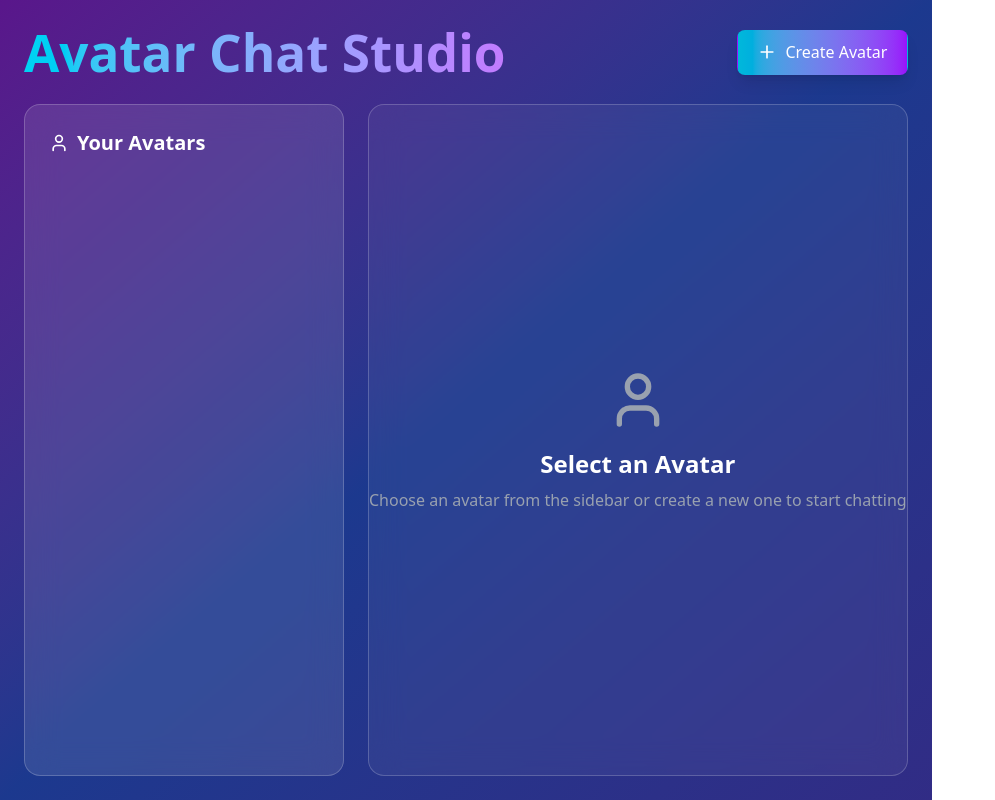
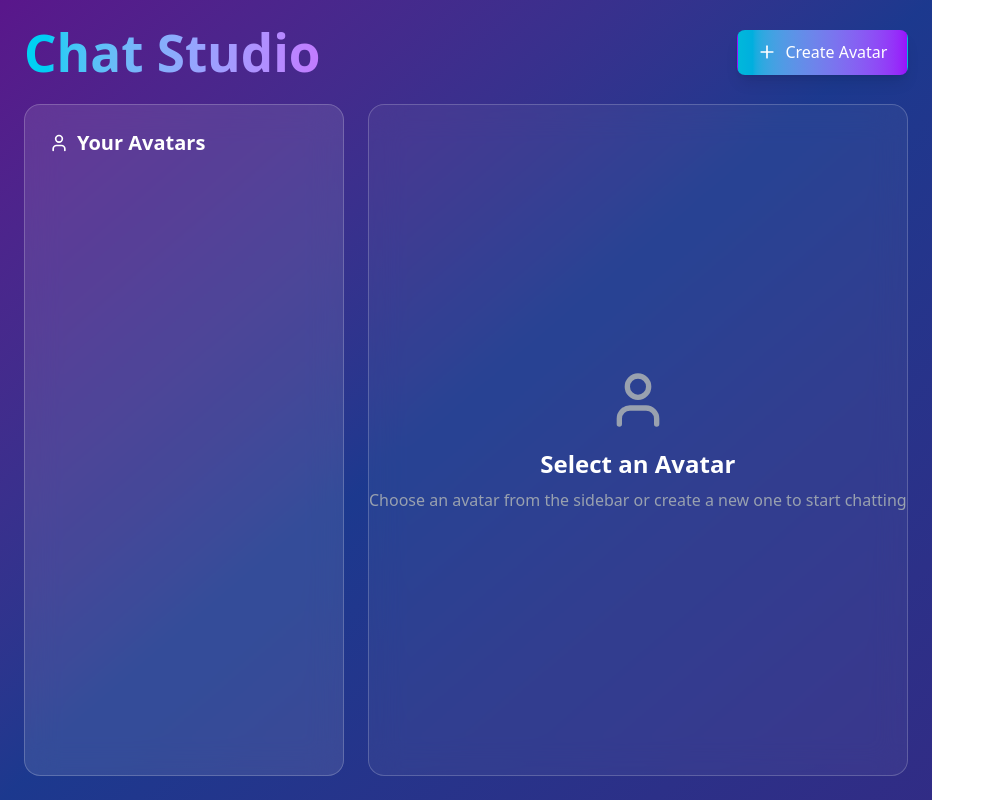
Before and after one commit to efwoods/avatar-chat-app, a React (Vite) app: page / in a window 1280 px wide. Shown: the whole page, without its empty margins (0-995 px from the left). Built offline with nearby package versions, Linux system fonts and the light colour scheme.

Commit message:
renamed application

```diff
--- a/src/App.jsx
+++ b/src/App.jsx
@@ -208,7 +208,7 @@ const AvatarChatApp = () => {
         {/* Header */}
         <div className="flex justify-between items-center mb-6">
           <h1 className="text-4xl font-bold bg-gradient-to-r from-cyan-400 to-purple-400 bg-clip-text text-transparent">
-            Avatar Chat Studio
+            Chat Studio
           </h1>
           <button
             onClick={() => setShowCreateModal(true)}
```
